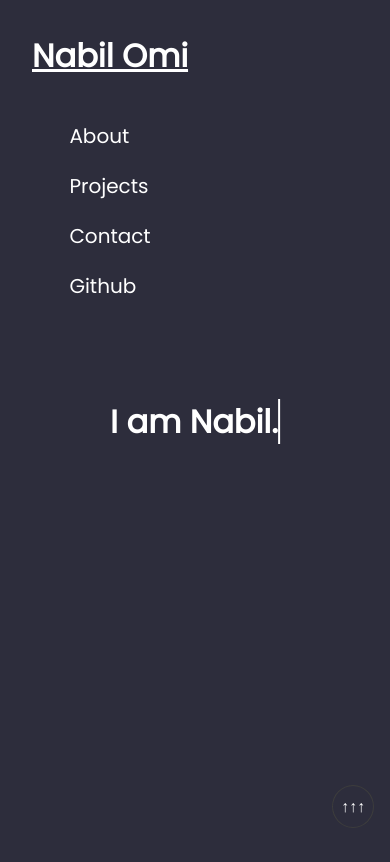
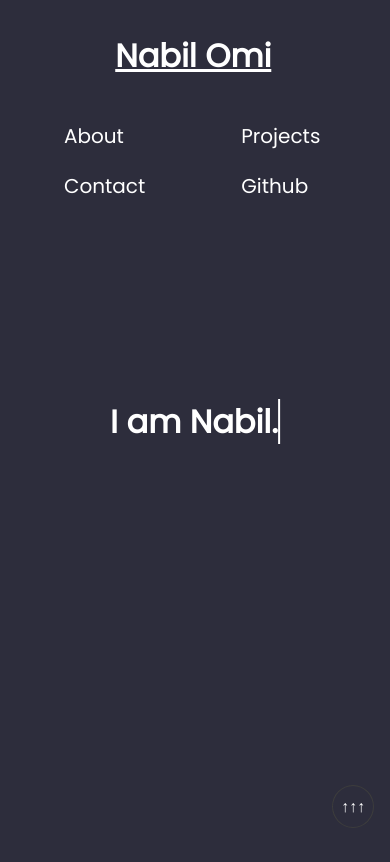
Before and after one commit to rquit/single-page-portfolio, a React (Create React App) app: page / in a window 390 px wide. Shown: the top 862 px of the page. Built offline with nearby package versions, Linux system fonts and the light colour scheme.

Commit message:
mobile friendliness :)

```diff
--- a/src/maincontent.css
+++ b/src/maincontent.css
@@ -80,6 +80,7 @@ a {
         border: 3px dotted #4052F5;
         max-width: 80vw;
     }
+
 }
 
 @media (max-width: 600px) {
--- a/src/maincontent.js
+++ b/src/maincontent.js
@@ -15,7 +15,10 @@ function TypeEff() {
         <div className="init-body">
             <h1>
                 <a style={{fontSize: "2rem"}} href="#top" className="typewrite" data-period="2000"
-                   data-type='[ "Hello!", "I am Nabil.", "I&apos;m a student at CUNY CCNY.", "By the way, this page is best viewed on desktop." ]'>
+                   data-type='[ "Hello!", "I am Nabil.", "I&apos;m a student at CUNY CCNY.", "By the way, this page is best viewed on desktop.",
+                                "Wow, you&apos;re still reading?", "You&apos;ve been here a while.", "How long do you think this goes on for?",
+                                "It&apos;s probably around this long.", "Maybe this long!", "Alright, that&apos;s it, I can&apos;t come up with anything else.",
+                                "Goodbye." ]'>
                     <span className="wrap"></span>
                 </a>
             </h1>
@@ -36,7 +39,7 @@ function Projects() {
                         <a href="https://github.com/rquit/colab_nn_tests" target="_blank" rel="noreferrer">Neural Network Experiments</a>
                     </h2>
                     <p className="project-desc">Studying Neural Networks such as CNN, RNN, LSTM. Click the title to see the notebooks!</p>
-                    <img className="project-img" src="https://cdn.discordapp.com/attachments/803041781801025566/861433844992049172/unknown.png" alt="Image of convnet page" />
+                    <img className="project-img" src="https://cdn.discordapp.com/attachments/803041781801025566/861433844992049172/unknown.png" alt="Convnet page" />
                 </div>
 
                 <div className="project-item">
@@ -62,7 +65,7 @@ function Projects() {
                     <p className="project-desc">Learned React in less than 24 hours for this submission. Hosted can be seen
                                                 <a href="https://goals.nabilto.com/" target="_blank" rel="noreferrer"> <u>here.</u> </a>
                                                 Features routing, authentication, and a simple noSQL database thanks to Google Firebase. Made solo.</p>
-                    <img className="project-img" src="https://cdn.discordapp.com/attachments/803041781801025566/861437450236723200/unknown.png" alt="Screen shot of the main page." />
+                    <img className="project-img" src="https://cdn.discordapp.com/attachments/803041781801025566/861437450236723200/unknown.png" alt="Screenshot of the main page." />
                 </div>
 
                 <div className="project-item">
@@ -116,7 +119,7 @@ TxtType.prototype.tick = function () {
     this.el.innerHTML = '<span class="wrap">' + this.txt + '</span>';
 
     var that = this;
-    var delta = 200 - Math.random() * 100;
+    var delta = 150 - Math.random() * 100;
 
     if (this.isDeleting) { delta /= 2; }
 
--- a/src/navbar.css
+++ b/src/navbar.css
@@ -26,7 +26,7 @@ ul {
 
 .side-nav {
     display: flex;
-    position: fixed;
+    position: absolute;
     flex-direction: column;
 
     text-align: left;
@@ -45,3 +45,10 @@ ul {
     border-radius: 1rem;
     transition: 0.3s;
 }
+
+@media (max-width: 1000px) {
+    .nav-ul {
+        display: grid;
+        grid-template-columns: repeat(2, 1fr);
+    }
+}
```
